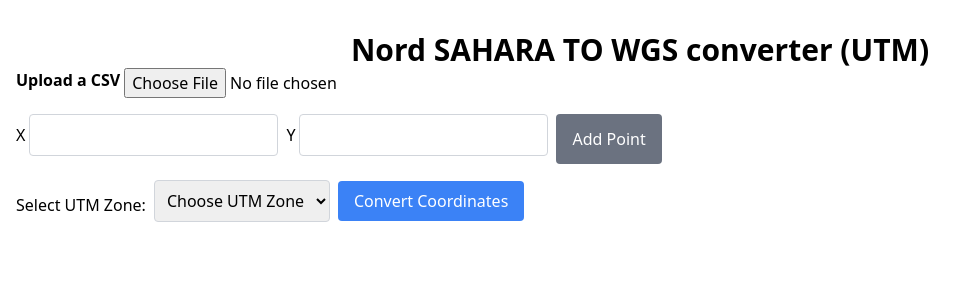
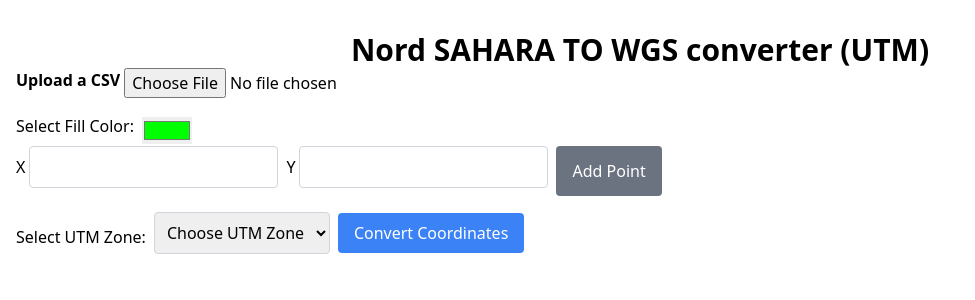
Before and after one commit to 0m3ga13/coordinates_converter, a Next.js app: page / in a window 1280 px wide. Shown: the top 300 px of the page, without its empty margins (0-975 px from the left). Built offline with nearby package versions, Linux system fonts and the light colour scheme.

Commit message:
Update index.js

```diff
--- a/src/pages/index.js
+++ b/src/pages/index.js
@@ -51,6 +51,7 @@ const ConverterPage = () => {
   const [coordinatesArray, setCoordinatesArray] = useState([]);
   const [convertedCoordinates, setConvertedCoordinates] = useState([]);
   const [kmlContent, setKmlContent] = useState("");
+  const [kmlFillColor, setKmlFillColor] = useState("#00FF00"); // Default color is green
 
   const handleFileChange = (event) => {
     const fileInput = event.target;
@@ -107,6 +108,14 @@ const ConverterPage = () => {
           <name>Converted Coordinates</name>
           <Placemark>
             <name>Converted Coordinates</name>
+            <Style>
+              <LineStyle>
+                <color>${kmlLineColor}</color>
+              </LineStyle>
+              <PolyStyle>
+                <color>${kmlFillColor}</color>
+              </PolyStyle>
+            </Style>
             <LineString>
               <coordinates>`;
 
@@ -114,7 +123,6 @@ const ConverterPage = () => {
       kmlString += `${coord.longitude},${coord.latitude},0 `;
     });
 
-    // Repeat the first coordinate to close the polygon
     const firstCoordinate = coordinates[0];
     kmlString += `${firstCoordinate.longitude},${firstCoordinate.latitude},0 `;
 
@@ -212,6 +220,17 @@ const ConverterPage = () => {
           accept='.csv'
           onChange={handleFileChange}
           className='mb-4'
+        />
+      </div>
+             <div className="flex gap-2 items-center">
+        <label htmlFor='kmlFillColor' className='block mb-2'>
+          Select Fill Color:
+        </label>
+        <input
+          type="color"
+          id="kmlFillColor"
+          value={kmlFillColor}
+          onChange={(e) => setKmlFillColor(e.target.value)}
         />
       </div>
       <div className="flex gap-2">
```
Lines whose indentation alone changed are shown as unchanged.
